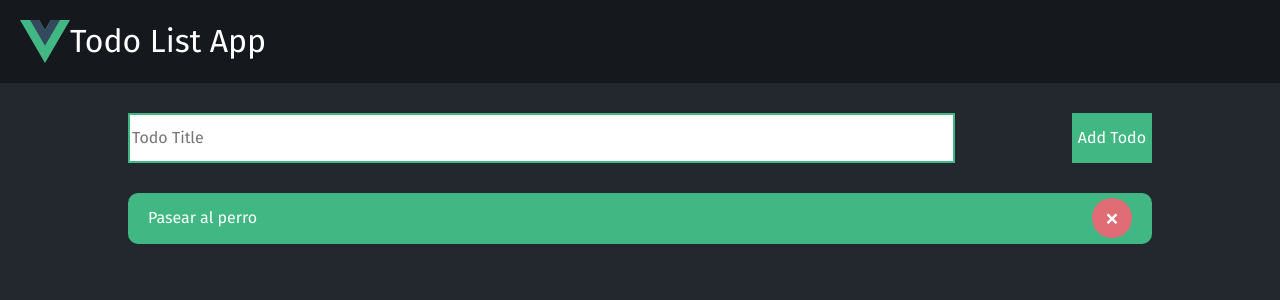
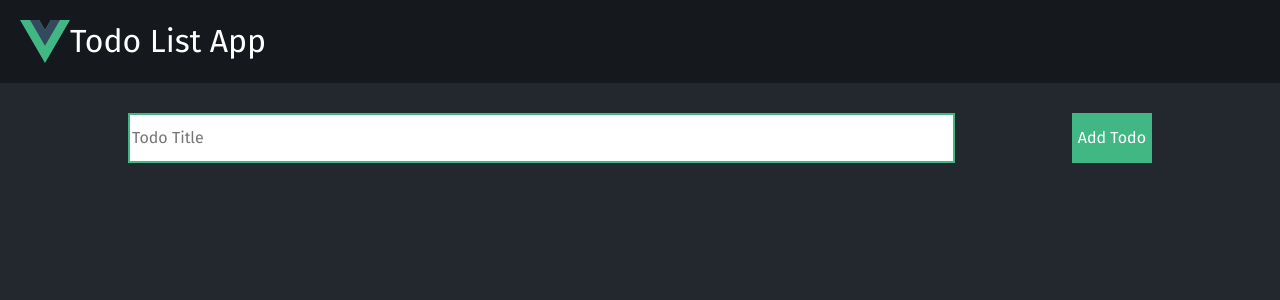
Before and after one commit to NEBULA1978/VUE-ANTONIO, a Vue app in the folder vue-project/: page / in a window 1280 px wide. Shown: the top 300 px of the page. Built offline with nearby package versions, Linux system fonts and the light colour scheme.

Commit message:
Video Le damos funcionalidad al componente de la App

```diff
--- a/vue-project/src/App.vue
+++ b/vue-project/src/App.vue
@@ -7,18 +7,18 @@
   <main class="container">
     <section>
       <form class="add-todo-form">
-        <input type="text" placeholder="Todo Title" />
+        <input v-model="todoTitle" type="text" placeholder="Todo Title" />
         <div>
-          <button>Add Todo</button>
+          <button @click.prevent="addTodo">Add Todo</button>
         </div>
       </form>
     </section>
 
     <section>
-      <div class="todo">
-        <p>Pasear al perro</p>
+      <div v-for="todo in todos" class="todo">
+        <p>{{ todo }}</p>
         <div>
-          <button class="remove-todo-btn">&times;</button>
+          <button @click="removeTodo(todo)" class="remove-todo-btn">&times;</button>
         </div>
       </div>
     </section>
@@ -26,7 +26,24 @@
 </template>
 
 <script>
+export default {
+  data() {
+    return {
+      todoTitle: "",
+      todos: [],
+    }
+  },
 
+  methods: {
+    addTodo() {
+      this.todos.push(this.todoTitle);
+    },
+
+    removeTodo(todoTitle) {
+      this.todos = this.todos.filter(todo => todo !== todoTitle)
+    }
+  }
+};
 </script>
 
 <style scoped>
```
